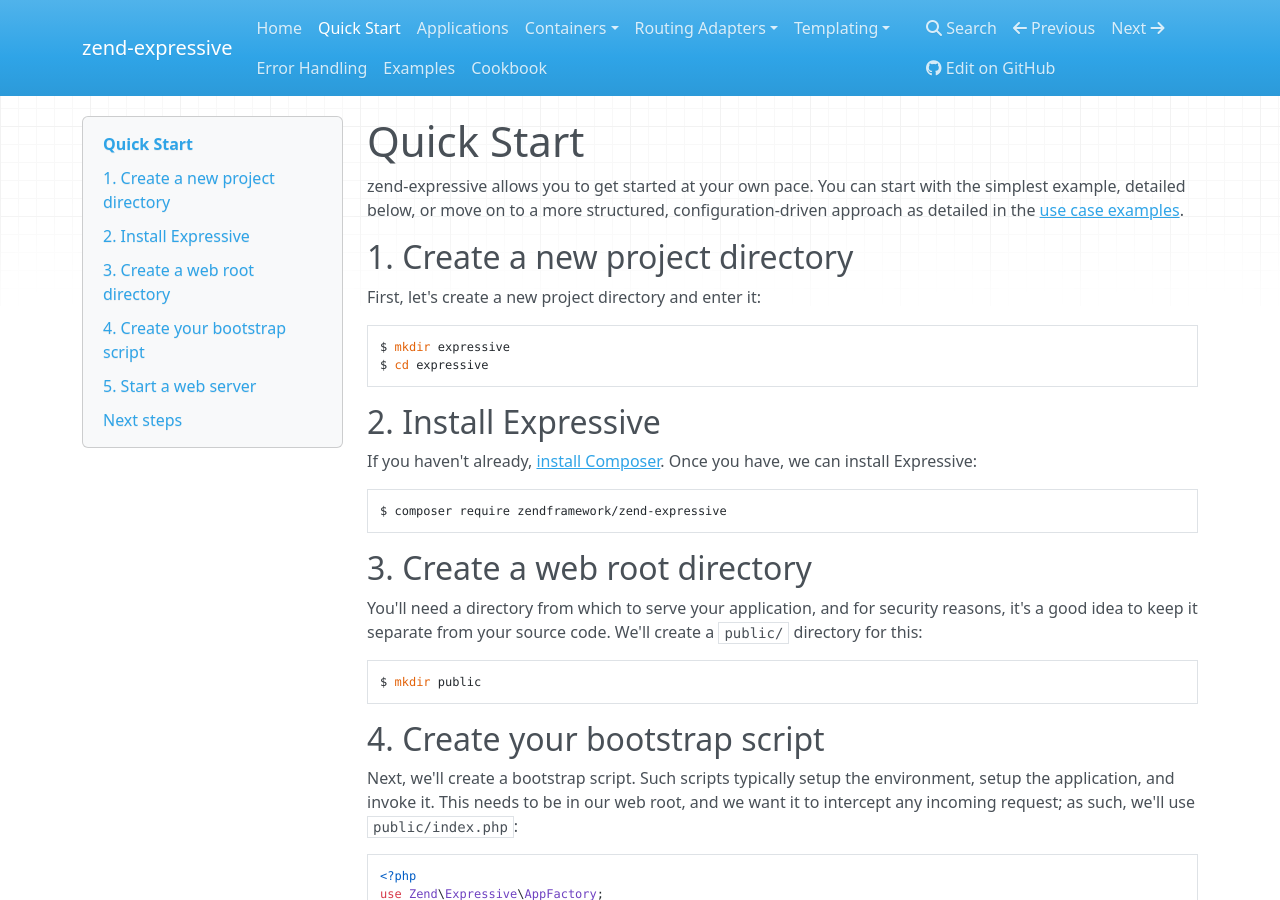
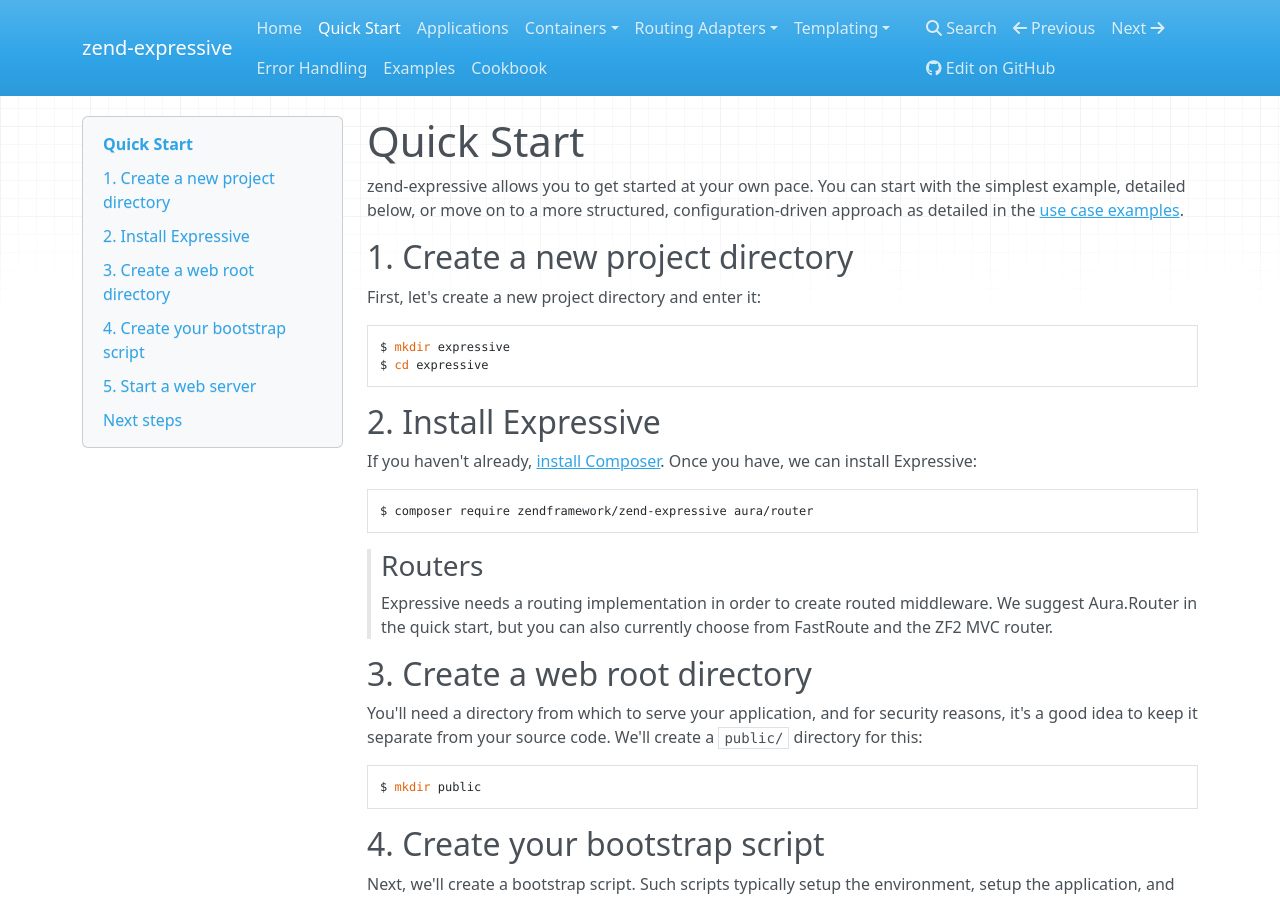
Before and after one commit to zendframework/zend-expressive, an MkDocs documentation site: the page built from doc/book/quick-start.md, in a window 1280 px wide and 900 px high. Built offline with MkDocs 1.6.1, drawn with Linux system fonts in a browser that asks for light colours; nearby versions of some CDN libraries; old or Windows-style settings are respelled for this version of MkDocs.

Commit message:
Document that router, container are optional
- And that they must be installed!

````diff
--- a/doc/book/quick-start.md
+++ b/doc/book/quick-start.md
@@ -19,8 +19,14 @@
 have, we can install Expressive:
 
 ```bash
-$ composer require zendframework/zend-expressive
+$ composer require zendframework/zend-expressive aura/router
 ```
+
+> ### Routers
+>
+> Expressive needs a routing implementation in order to create routed
+> middleware. We suggest Aura.Router in the quick start, but you can also
+> currently choose from FastRoute and the ZF2 MVC router.
 
 ## 3. Create a web root directory
 
````
Also changed, not shown: README.md (+21 -6 lines), doc/book/container/intro.md (+4 -2 lines).
